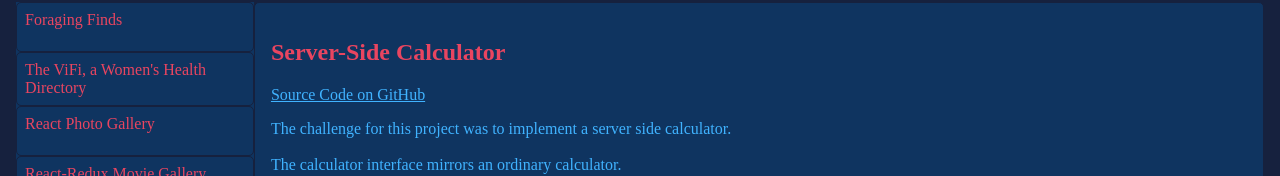
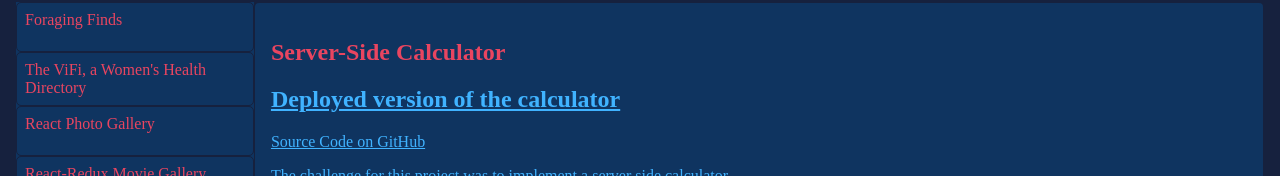
Before and after one commit to AlinaTrukhina/portfolio, a SvelteKit app: page /projects/server-side-calculator in a window 1280 px wide. Shown: the part 290-466 px from the top of the page. Built offline with nearby package versions, Linux system fonts and the light colour scheme.

Commit message:
add calculator site link

```diff
--- a/src/routes/projects/server-side-calculator/+page.svelte
+++ b/src/routes/projects/server-side-calculator/+page.svelte
@@ -32,6 +32,12 @@ const techsUsed = [
 
 <section>
     <h1>Server-Side Calculator</h1>
+
+    <h2 class=website-link>
+        <a href="https://server-side-calculator-ant.herokuapp.com/" target="_blank" rel="noreferrer">
+        Deployed version of the calculator
+        </a>
+    </h2>
 
     <a href="https://github.com/AlinaTrukhina/weekend-jquery-server-calculator">
         Source Code on GitHub
```
